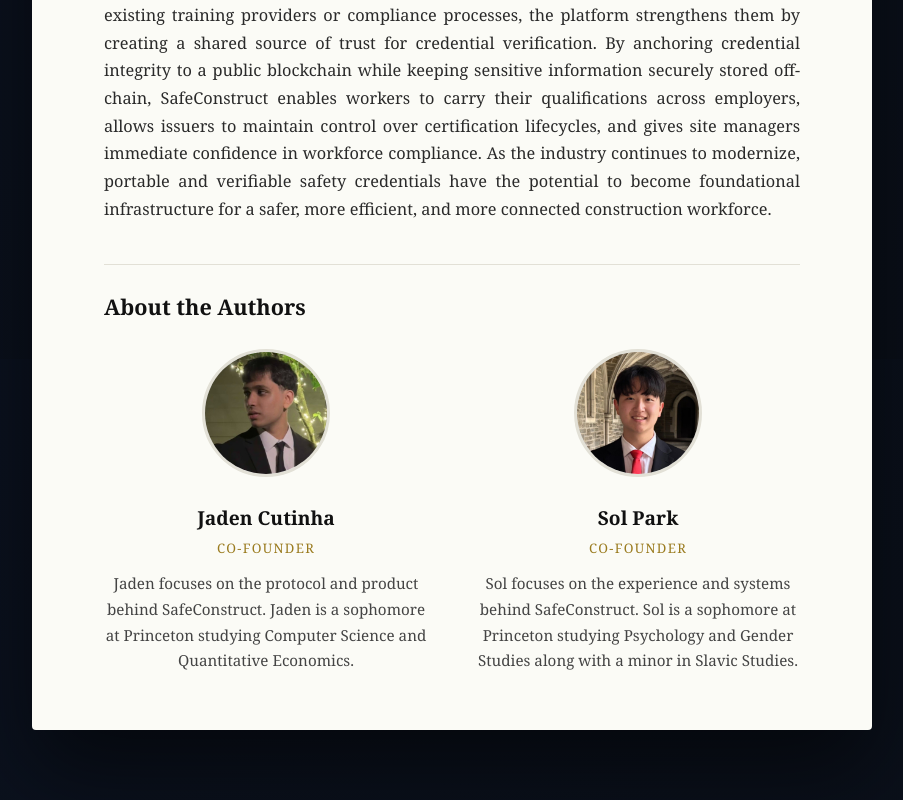
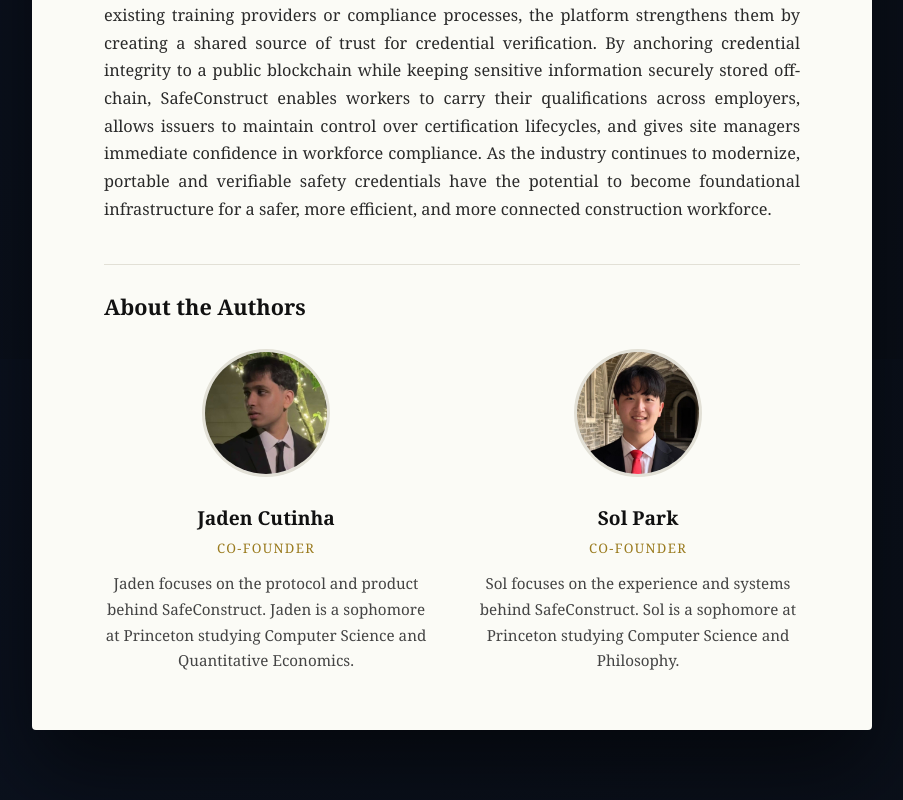
Before and after one commit to sollymolly/SafeConstruct, a Next.js app in the folder web/: page /about in a window 1280 px wide. Shown: the part 2841-3641 px from the top of the page, without its empty margins (188-1091 px from the left). Built offline with nearby package versions, Linux system fonts and the light colour scheme; no server answers.

Commit message:
sol about us update

```diff
--- a/web/src/app/about/page.tsx
+++ b/web/src/app/about/page.tsx
@@ -204,7 +204,7 @@
               <div className="bio-role">Co-Founder</div>
               <p>
                   Sol focuses on the experience and systems behind SafeConstruct.
-                  Sol is a sophomore at Princeton studying Psychology and Gender Studies along with a minor in Slavic Studies.
+                  Sol is a sophomore at Princeton studying Computer Science and Philosophy.
               </p>
             </div>
           </div>
```
